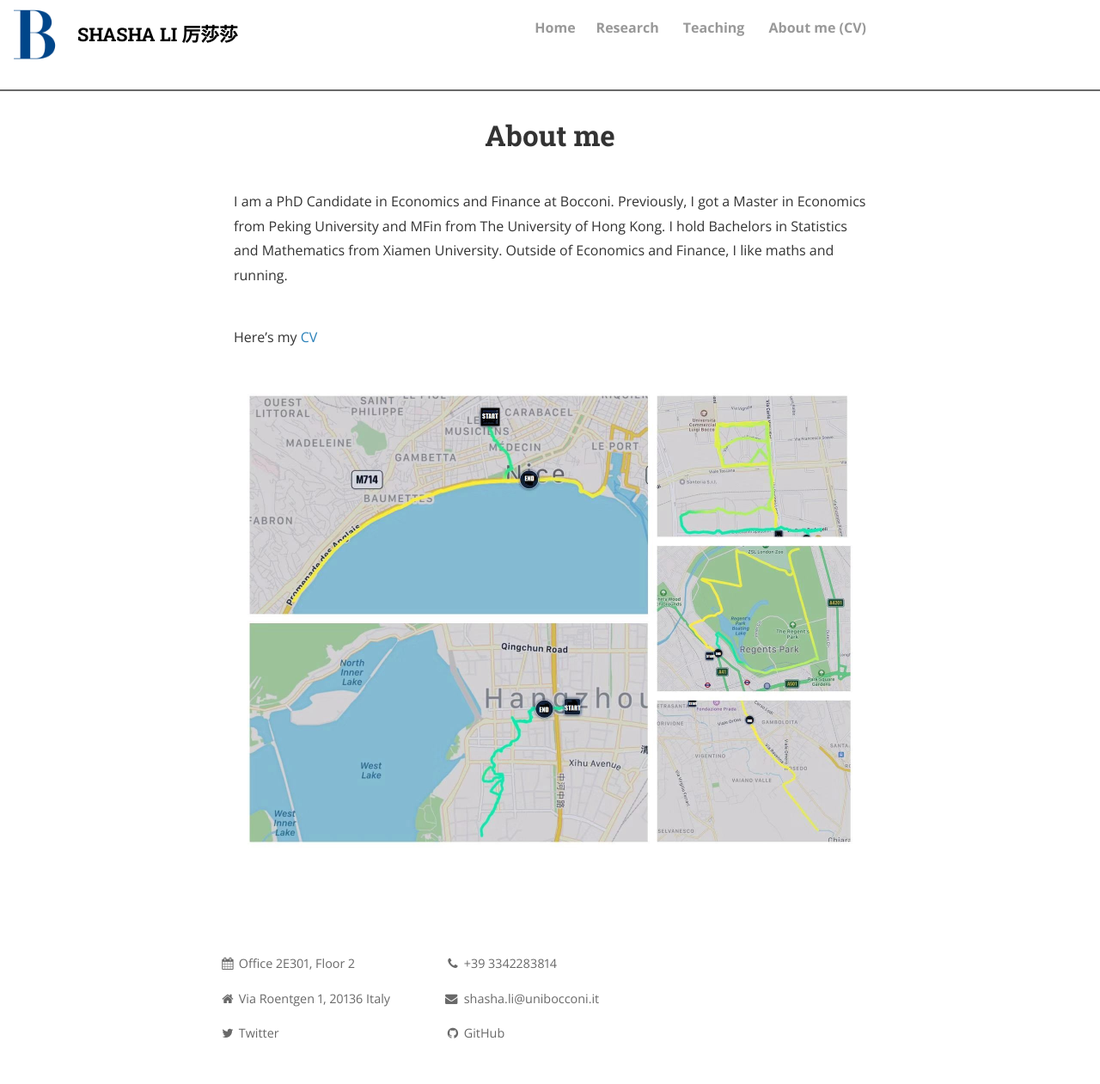
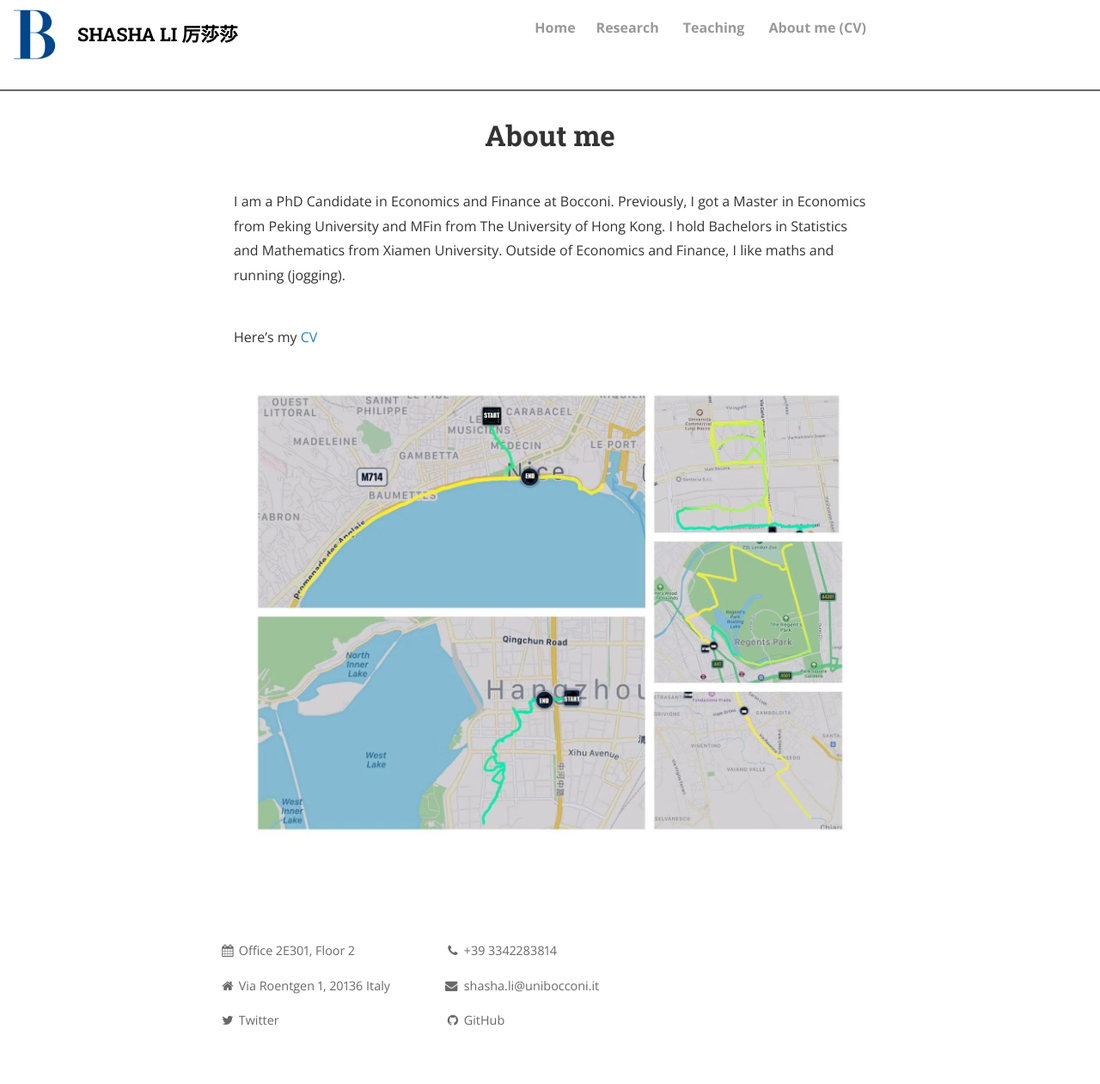
Before and after one commit to shasha-li/shasha-li.github.io, a Jekyll site: the page built from CV.md, in a window 1280 px wide. Shown: the whole page at 86% size. Built offline with Jekyll 4.4.1, drawn with Linux system fonts in a browser that asks for light colours; nearby versions of some CDN libraries; comment, search, counter and statistics services are not loaded; a style sheet for code colours, icons or effects is not loaded.

Commit message:
Update CV.md

```diff
--- a/CV.md
+++ b/CV.md
@@ -3,13 +3,13 @@ layout: page
 title: About me
 permalink: /CV/
 ---
-I am a PhD Candidate in Economics and Finance at Bocconi. Previously, I got a Master in Economics from Peking University and MFin from The University of Hong Kong. I hold Bachelors in Statistics and Mathematics from Xiamen University. Outside of Economics and Finance, I like maths and running.
+I am a PhD Candidate in Economics and Finance at Bocconi. Previously, I got a Master in Economics from Peking University and MFin from The University of Hong Kong. I hold Bachelors in Statistics and Mathematics from Xiamen University. Outside of Economics and Finance, I like maths and running (jogging).
 <br>
 
 
 Here's my <a href="https://shasha-li.github.io/content/SHASHA%20LI%20CV.pdf" target="_blank">CV</a>
 <br><br>
 
-<img src="https://raw.githubusercontent.com/shasha-li/shasha-li.github.io/master/content/run.jpg" style="width:720px;"/>
+<img src="https://raw.githubusercontent.com/shasha-li/shasha-li.github.io/master/content/run.jpg" style="width:700px;"/>
 
 <br><br>
```
